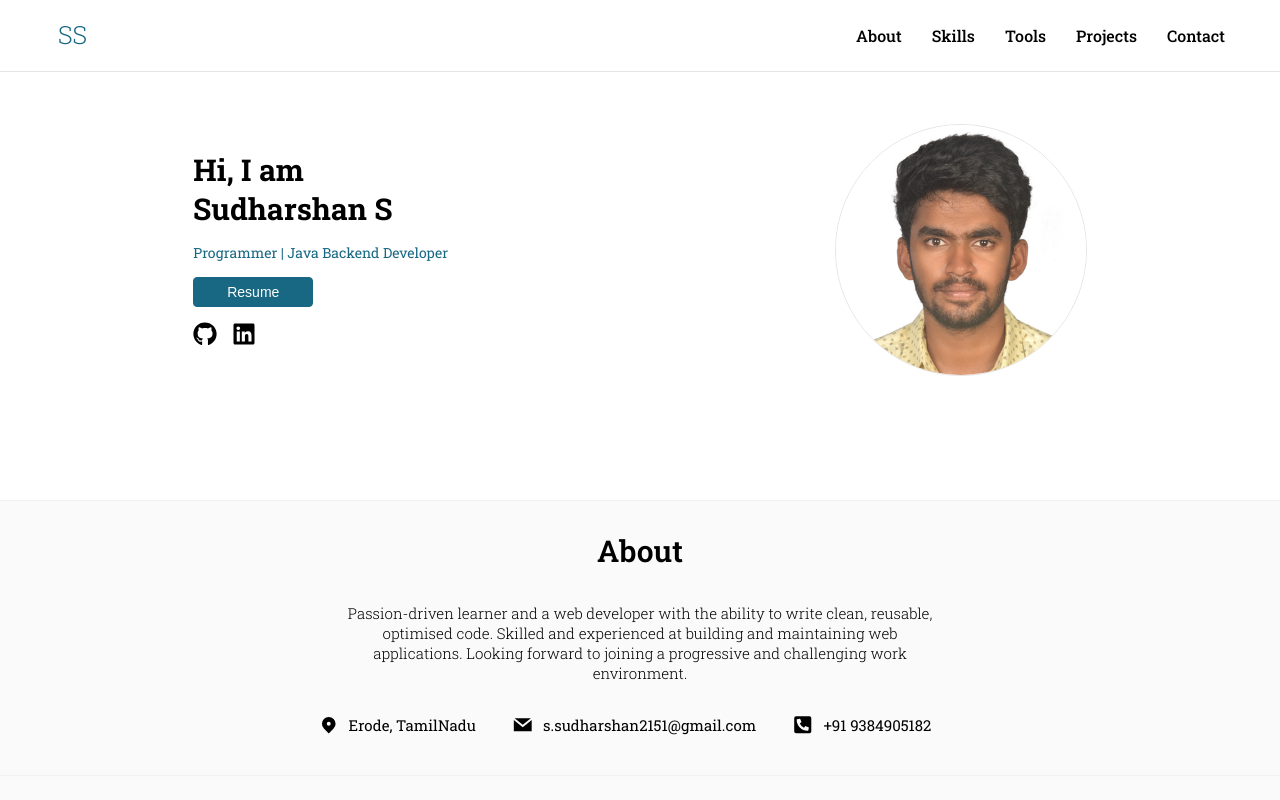
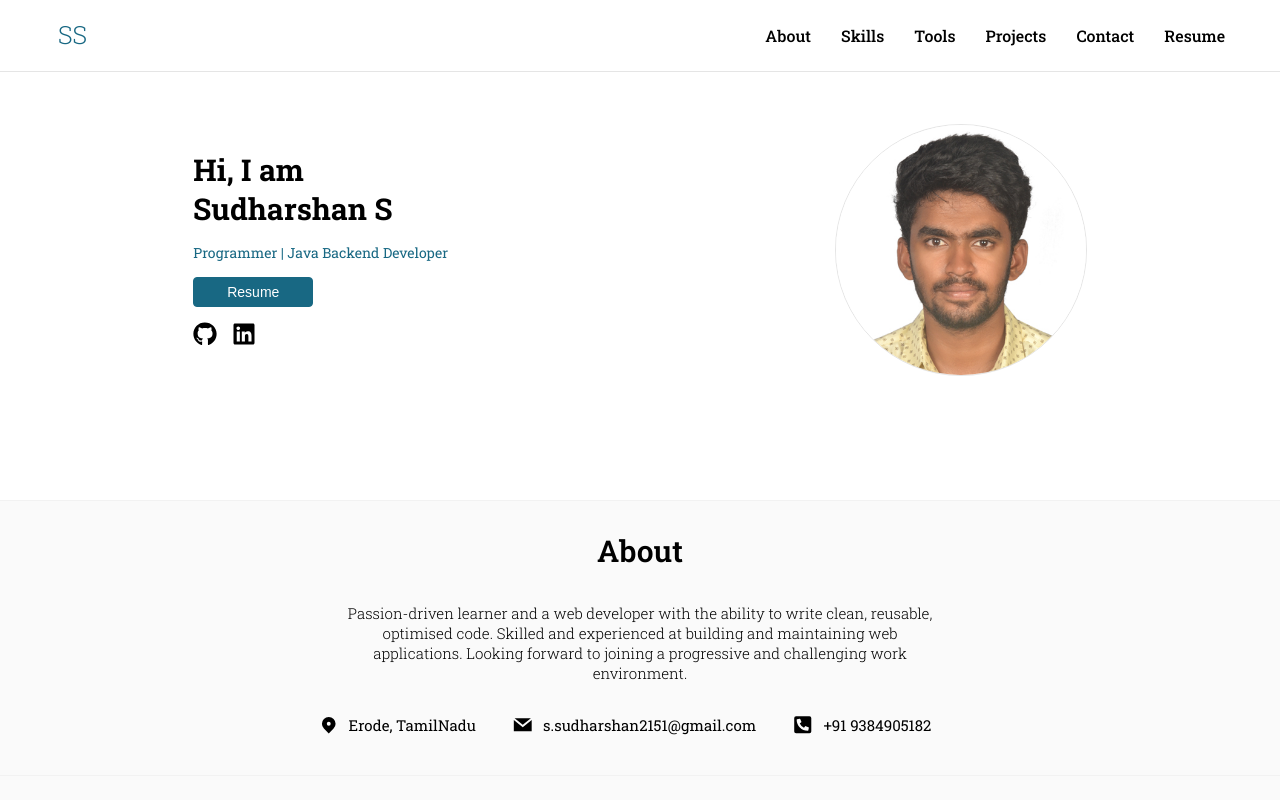
Before and after one commit to sudharshan2151/sudharshan2151.github.io, a React (Create React App) app: page / in a window 1280 px wide. Shown: the top 800 px of the page. Built offline with nearby package versions, Linux system fonts and the light colour scheme; no server answers.

Commit message:
completed

```diff
--- a/src/components/navbar/Navbar.jsx
+++ b/src/components/navbar/Navbar.jsx
@@ -1,6 +1,7 @@
 import React from "react";
 import styles from "./Navbar.module.css";
 import { AiOutlineMenu, AiOutlineClose } from "react-icons/ai";
+import resumeImage from "../../assets/Sudharshan S-Resume_page-0001.jpg";
 
 const NavLinks = ({ setVerticalOpen, handleSectionScroll }) => {
   return (
@@ -49,6 +50,22 @@ const NavLinks = ({ setVerticalOpen, handleSectionScroll }) => {
         }}
       >
         Contact
+      </div>
+      <div
+        className={styles.nav_links}
+
+        onClick={() => {
+          setVerticalOpen(false);
+          handleSectionScroll("resume");
+          window.open("https://drive.google.com/file/d/1DaC2SZrqlzl_6UU7_-PmJZOHt50kewNv/view");
+          const resumePath = resumeImage;
+          const downloadLink = document.createElement("a");
+          downloadLink.href = resumePath;
+          downloadLink.download = "Sudharshan S-Resume_page-0001.jpg";
+          downloadLink.click();
+        }}
+      >
+        Resume
       </div>
     </>
   );
@@ -99,7 +116,7 @@ const Navbar = ({ handleSectionScroll }) => {
       <div
         className={styles.drop_down_container}
         style={{
-          height: verticalOpen ? "350px" : "0px",
+          height: verticalOpen ? "450px" : "0px",
         }}
       >
         <NavLinks
--- a/src/components/project_card/ProjectCard.jsx
+++ b/src/components/project_card/ProjectCard.jsx
@@ -1,6 +1,6 @@
 import styles from "./ProjectCard.module.css";
 import { FaGithub } from "react-icons/fa";
-//import { BiLinkExternal } from "react-icons/bi";
+import { BiLinkExternal } from "react-icons/bi";
 import { Carousel } from "react-responsive-carousel";
 import "react-responsive-carousel/lib/styles/carousel.min.css";
 
@@ -16,9 +16,9 @@ const ProjectCard = ({
     window.open(git);
   };
 
-  // let handleLiveDemo = () => {
-  //   window.open(demo);
-  // };
+  let handleLiveDemo = () => {
+    window.open(demo);
+  };
 
   return (
     <div className={styles.card}>
@@ -53,14 +53,12 @@ const ProjectCard = ({
           </span>
           Code
         </button>
-        {/* <---live buttom --->  want to make it enable it*/}
-
-        {/* <button className={styles.demo_button} onClick={handleLiveDemo}>
+        <button className={styles.demo_button} onClick={handleLiveDemo}>
           <span className={styles.card_button_icon}>
             <BiLinkExternal size='1.1em' />
           </span>
           Live
-        </button> */}
+        </button>
       </div>
     </div>
   );
--- a/src/components/projects/Projects.jsx
+++ b/src/components/projects/Projects.jsx
@@ -35,7 +35,7 @@ const Projects = () => {
       ],
       links: [
         "https://github.com/sudharshan2151/MindMesh/",
-        // "https://refresh.masai.tech/login",
+        "https://drive.google.com/file/d/1eQrW9SKqFmJfipo4uRSeW-CZNDLuouTV/view",
       ],
     },
     {
@@ -52,7 +52,7 @@ const Projects = () => {
       ],
       links: [
         "https://github.com/sudharshan2151/Book-My-Bus",
-        // "https://practo.netlify.app/",
+        "https://ankits-book-my-bus.netlify.app/",
       ],
     },
     {
@@ -66,7 +66,7 @@ const Projects = () => {
       tech_stack: ["Java", "MySQL", "Hibernate"],
       links: [
         "https://github.com/sudharshan2151/Libra_Nexus",
-
+        "https://drive.google.com/file/d/1MBcpgwgEmhQsywGeoMSVpUOL-TATa04l/view?usp=sharing",
       ],
     },
     // {
```
Also changed, not shown: 24 other files (tests, documents, lock files or other folders).
